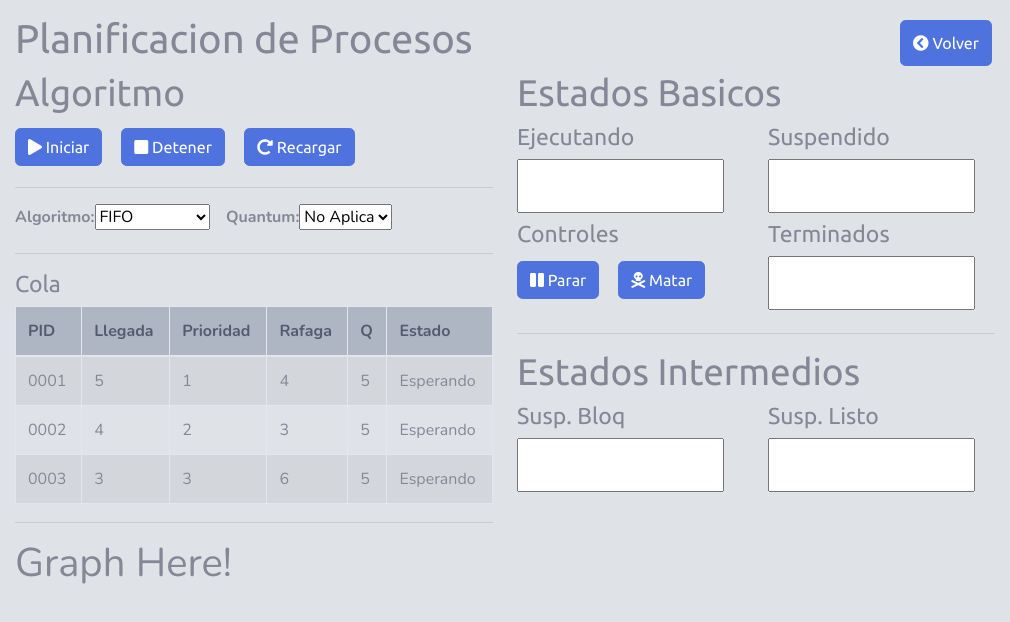
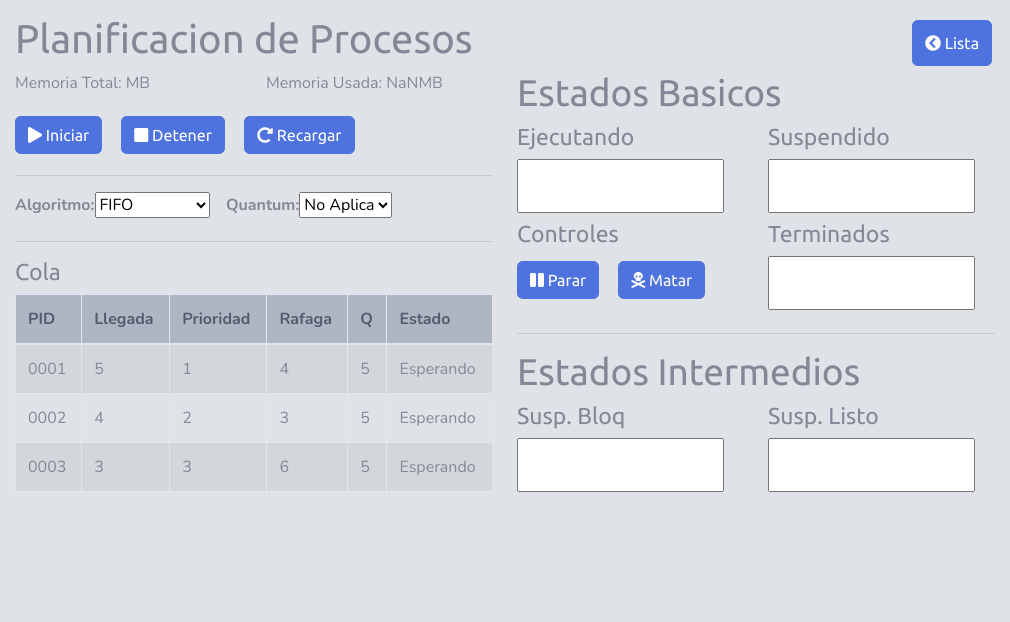
Before and after one commit to aesbetancourt/process-simulator, an Electron app: page src/views/simulator.html in a window 1010 px wide. Drawn offline with nearby package versions, Linux system fonts and the light colour scheme.

Commit message:
added memory usage fields and connected controls (buttons)

```diff
--- a/src/views/simulator.html
+++ b/src/views/simulator.html
@@ -9,7 +9,6 @@
     <link rel="stylesheet" href="../assets/fonts/fontawesome-all.min.css">
     <link rel="stylesheet" href="../assets/css/styles.css">
 </head>
-
 <body>
     <section id="panel">
         <div class="row">
@@ -18,14 +17,17 @@
             </div>
             <button class="btn btn-primary coolbtn" type="button" onclick="goBack()">
                 <i class="fas fa-chevron-circle-left"></i>
-                Volver
+                Lista
             </button>
         </div>
         <div class="row" id="simulator">
             <div class="col">
                 <div class="row">
                     <div class="col">
-                        <h3 class="subheadings">Algoritmo</h3>
+                        <p>Memoria Total: {{total_memory}}MB</p>
+                    </div>
+                    <div class="col">
+                        <p>Memoria Usada: {{used_memory / 1000}}MB</p>
                     </div>
                 </div>
                 <div class="row">
@@ -77,7 +79,6 @@
                 <div class="row">
                     <div class="col" style="width:360px; height:200px; overflow:auto;">
                         <table class="table table-striped table-bordered" cellspacing="0"  v-if="show">
-
                             <thead>
                             <tr>
                                 <th>PID</th>
@@ -101,12 +102,6 @@
                         </table>
                     </div>
                 </div>
-                <hr>
-                <div class="row">
-                    <div class="col">
-                        <h1>Graph Here!</h1>
-                    </div>
-                </div>
             </div>
             <div class="col">
                 <div class="row">
@@ -126,6 +121,8 @@
                     <div class="col">
                         <textarea readonly id="running"></textarea>
                     </div>
+<!--                    <div style="position: absolute; font-size:50px; left: 210px;">&rarr;</div>-->
+<!--                    <div style="position: absolute; font-size:50px; left: 210px;">&searr;</div>-->
                     <div class="col">
                         <textarea readonly id="suspended"></textarea>
                     </div>
@@ -140,11 +137,11 @@
                 </div>
                 <div class="row">
                     <div class="col">
-                        <button class="btn btn-primary coolbtn" type="button">
+                        <button class="btn btn-primary coolbtn" type="button" onclick="pause()">
                             <i class="fas fa-pause"></i>
                             Parar
                         </button>
-                        <button class="btn btn-primary coolbtn" type="button">
+                        <button class="btn btn-primary coolbtn" type="button" onclick="kill()">
                             <i class="fas fa-skull-crossbones"></i>
                             Matar
                         </button>
@@ -178,7 +175,6 @@
             </div>
         </div>
     </section>
-
     <script src="../assets/bootstrap/js/bootstrap.min.js"></script>
     <script src="../../node_modules/vue/dist/vue.js"></script>
     <!-- Custom JS -->
```
